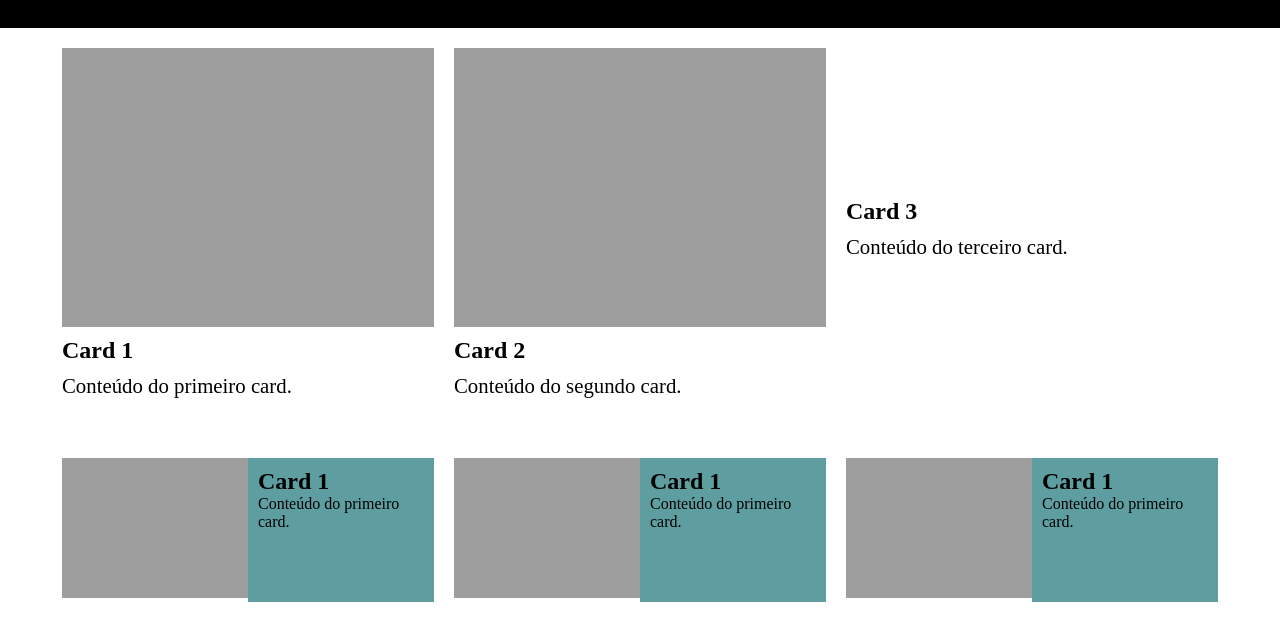
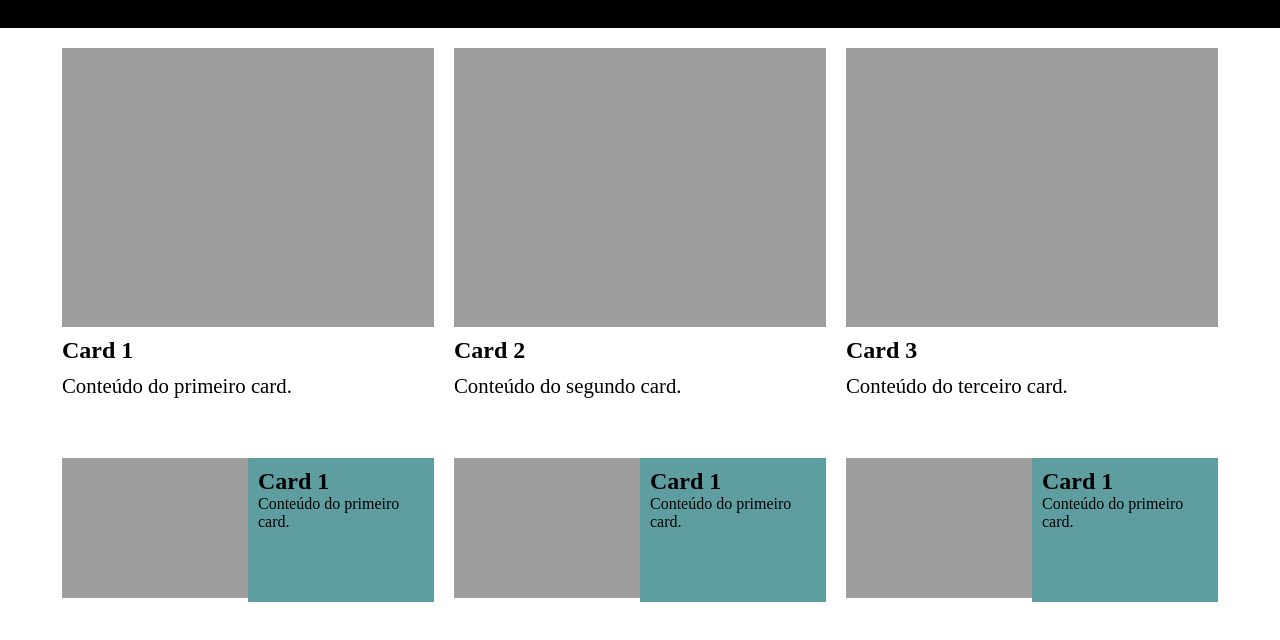
Before and after one commit to JamiresCosta/Teste-site, a plain HTML site: page index.html in a window 1280 px wide. Shown: the part 92-732 px from the top of the page. Drawn offline with Linux system fonts and the light colour scheme; the site is published under a folder, as on GitHub Pages, so addresses that start at the root find nothing; grey boxes are pictures that could not be loaded.

Commit message:
Update index.html

```diff
--- a/index.html
+++ b/index.html
@@ -117,7 +117,7 @@
             <p>Conteúdo do segundo card.</p>
         </div>
         <div class="card">
-            <img src="/img/m1.jpg" alt="">
+            <img src="img/m1.jpg" alt="">
             <h2>Card 3</h2>
             <p>Conteúdo do terceiro card.</p>
         </div>
```
